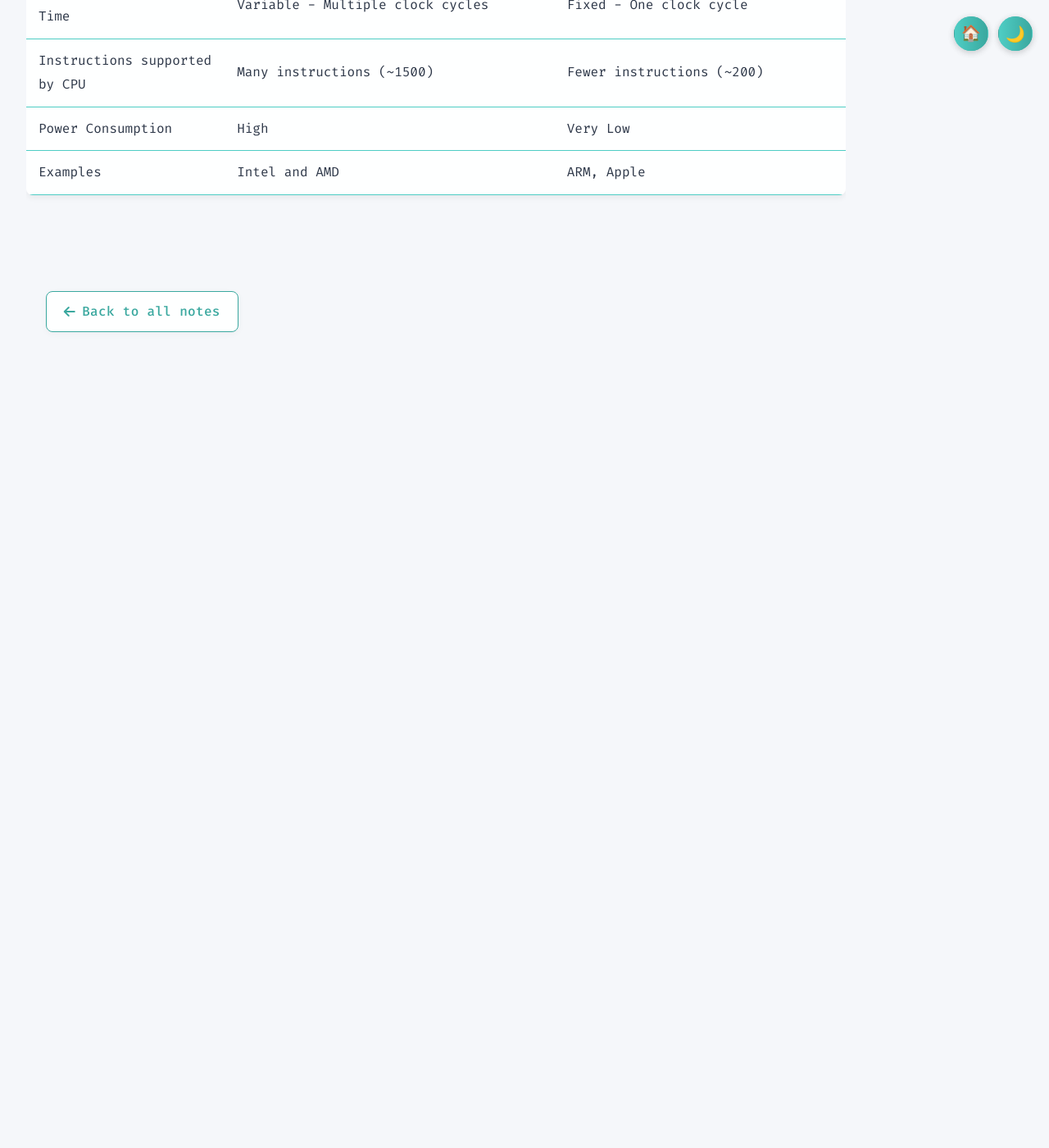
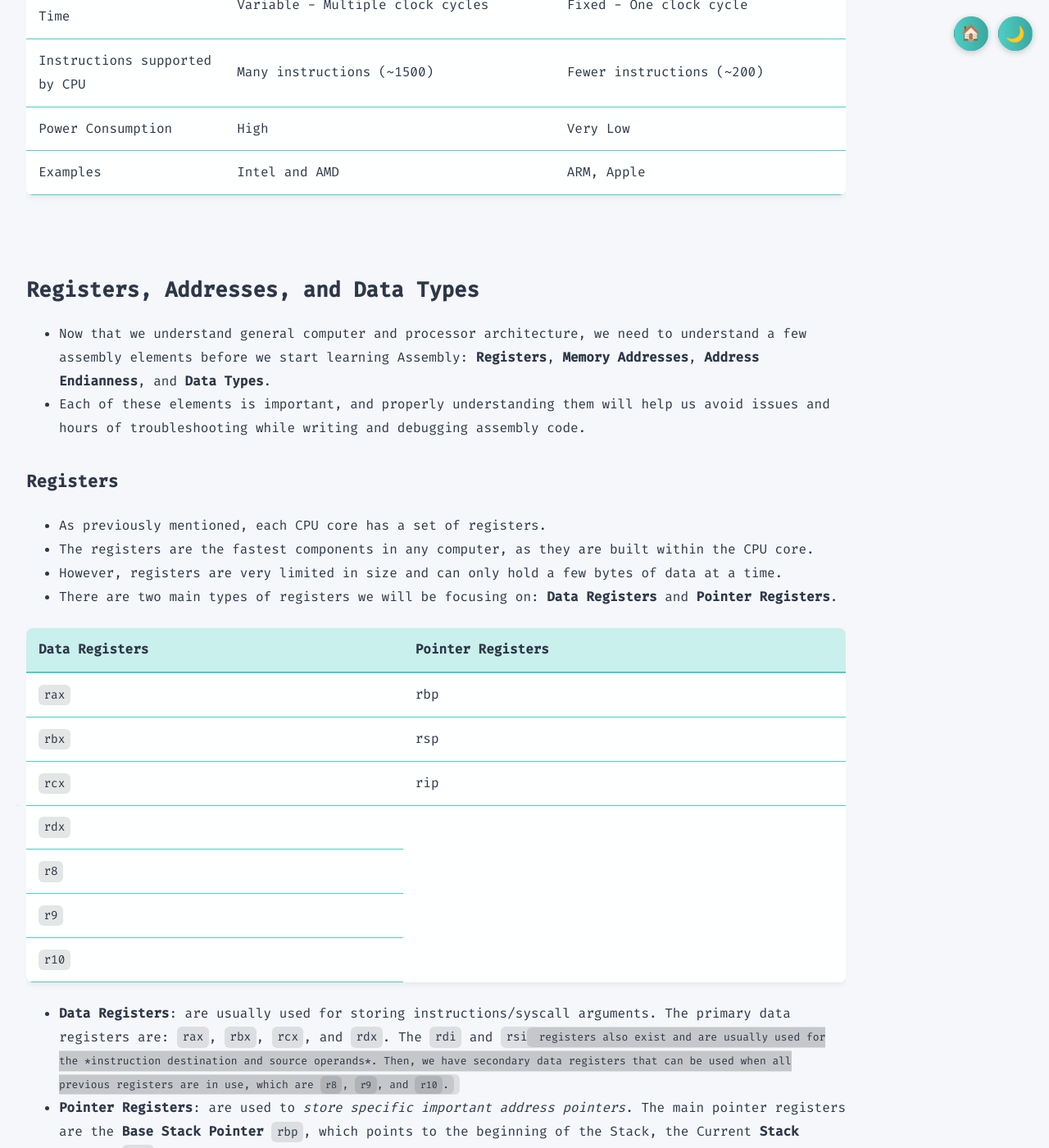
Before and after one commit to PathogenicKatt/PathogenicKatt.github.io, a Jekyll site: the page built from _notes/intro-to-assembly.md, in a window 1280 px wide and 1400 px high, scrolled down 12477 px. Shown: the whole window at 82% size. Built offline with Jekyll 4.4.1, drawn with Linux system fonts in a browser that asks for light colours; before the commit the page ends 12930 px from its top, so only the background shows below that; some of the changed text lies outside the part shown.

Commit message:
Update notes

```diff
--- a/_notes/intro-to-assembly.md
+++ b/_notes/intro-to-assembly.md
@@ -1,8 +1,8 @@
 ---
 layout: note
 title: "Intro to Assembly"
-description: "A high-level programming language; used for scripting and automating stuff."
-tags: [low-level, assembly, python, scripting]
+description: "a low-level programming language that uses human-readable mnemonics to represent a computer's machine code instructions."
+tags: [low-level, assembly, ARM, x86_64]
 date: 2025-10-29
 ---
 
@@ -337,3 +337,93 @@ syscall
 </tbody>
 </table>
 <br>
+
+## Registers, Addresses, and Data Types
+- Now that we understand general computer and processor architecture, we need to understand a few assembly elements before we start learning Assembly: **Registers**, **Memory Addresses**, **Address Endianness**, and **Data Types**.
+- Each of these elements is important, and properly understanding them will help us avoid issues and hours of troubleshooting while writing and debugging assembly code.
+
+### Registers
+- As previously mentioned, each CPU core has a set of registers.
+- The registers are the fastest components in any computer, as they are built within the CPU core.
+- However, registers are very limited in size and can only hold a few bytes of data at a time.
+- There are two main types of registers we will be focusing on: **Data Registers** and **Pointer Registers**.
+
+<table>
+<thead>
+    <tr>
+        <th>Data Registers</th>
+        <th>Pointer Registers</th>
+    </tr>
+</thead>
+<tbody>
+    <tr>
+        <td><code>rax</code></td>
+        <td>rbp</td>
+    </tr>
+    <tr>
+        <td><code>rbx</code></td>
+        <td>rsp</td>
+    </tr>
+    <tr>
+        <td><code>rcx</code></td>
+        <td>rip</td>
+    </tr>
+    <tr>
+        <td><code>rdx</code></td>
+    </tr>
+    <tr>
+        <td><code>r8</code></td>
+    </tr>
+    <tr>
+        <td><code>r9</code></td>
+    </tr>
+    <tr>
+        <td><code>r10</code></td>
+    </tr>
+</tbody>
+</table>
+
+- **Data Registers**: are usually used for storing instructions/syscall arguments. The primary data registers are: <code>rax</code>, <code>rbx</code>, <code>rcx</code>, and <code>rdx</code>. The <code>rdi</code> and <code>rsi<code> registers also exist and are usually used for the *instruction destination and source operands*. Then, we have secondary data registers that can be used when all previous registers are in use, which are <code>r8</code>, <code>r9</code>, and <code>r10</code>.
+- **Pointer Registers**: are used to *store specific important address pointers*. The main pointer registers are the **Base Stack Pointer** <code>rbp</code>, which points to the beginning of the Stack, the Current **Stack Pointer** <code>rsp</code>, which *points to the current location* within the Stack (top of the Stack), and the **Instruction Pointer** <code>rip</code>, which *holds the address of the next instruction*.
+
+### Sub-Registers
+- Each **64-bit register** can be further divided into **smaller sub-registers** containing the lower bits, at **one byte 8-bits**, **2 bytes 16-bits**, and **4 bytes 32-bits**.
+- Each sub-register can be used and accessed on its own, so we don't have to consume the full 64-bits if we have a smaller amount of data.<br>
+![sub registers](/assets/img/htb-assembly(11).PNG){: .writeup-image}<br>
+- Sub-registers can be accessed as:<br>
+<table>
+<thead>
+    <tr>
+        <th>Size in bits</th>
+        <th>Size in bytes</th>
+        <th>Name</th>
+        <th>Example</th>
+    </tr>
+</thead>
+<tbody>
+    <tr>
+        <td><code>16-bit</code></td>
+        <td><code>2-bytes</code></td>
+        <td>the base name</td>
+        <td><code>ax</code></td>
+    </tr>
+    <tr>
+        <td><code>8-bit</code></td>
+        <td><code>1-byte</code></td>
+        <td>the base name + and/or ends with <code>l</code></td>
+        <td><code>al</code></td>
+    </tr>
+    <tr>
+        <td><code>32-bits</code></td>
+        <td><code>4-bytes</code></td>
+        <td>the base name + and/or starts with e prefix</td>
+        <td><code>eax</code></td>
+    </tr>
+    <tr>
+        <td><code>64-bits</code></td>
+        <td><code>8-bytes</code></td>
+        <td>the base name + and/or starts with r prefix</td>
+        <td><code>rax</code></td>
+    </tr>
+</tbody>
+</table>
```
Also changed, not shown: assets/img/htb-assembly(11).PNG (added).
